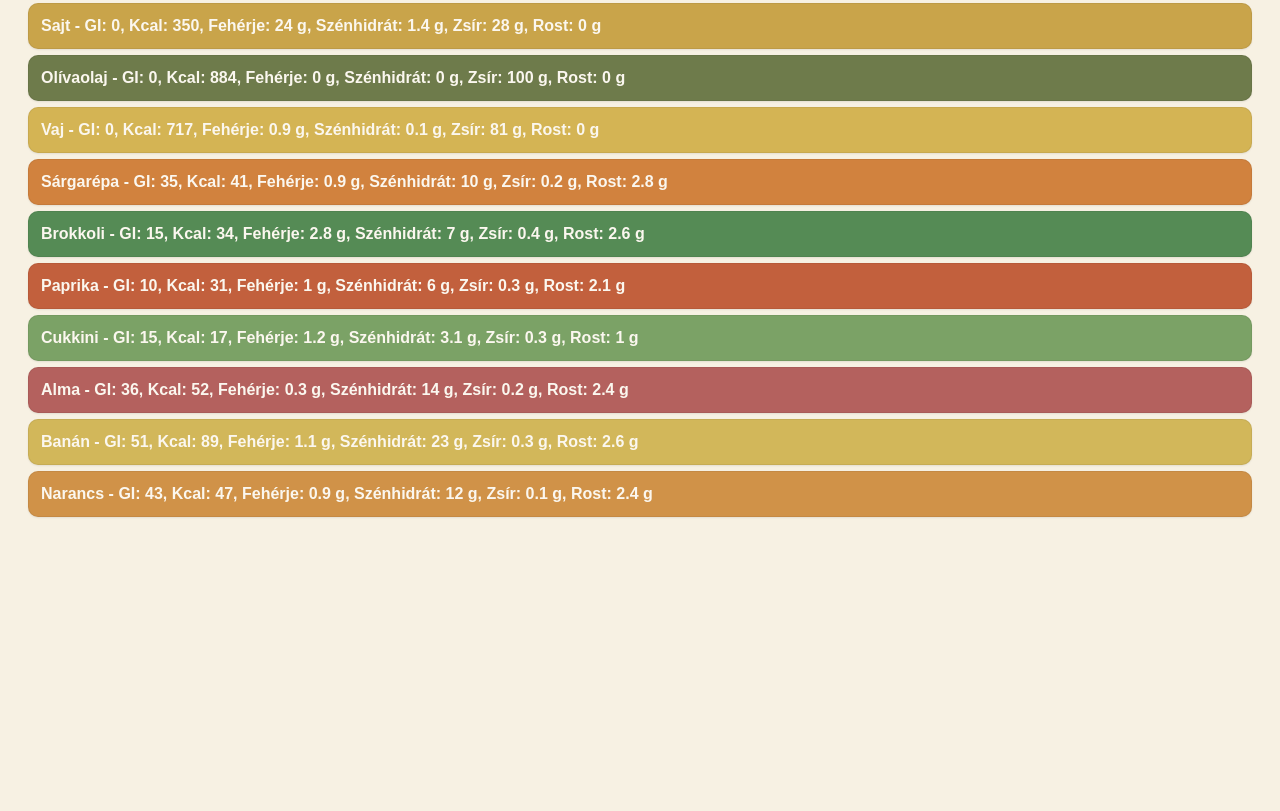
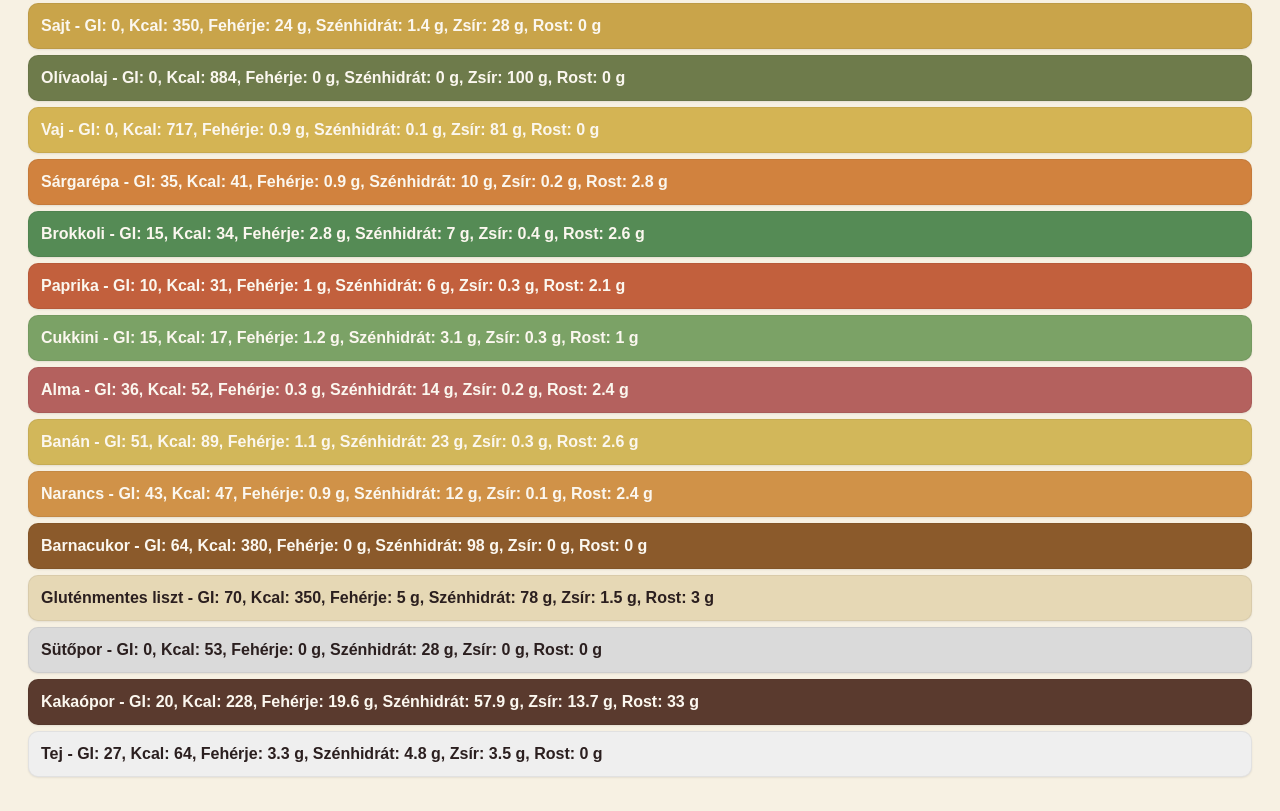
Before and after one commit to Intermedve/gluten-mentes-kajak, a plain HTML site: page index.html in a window 1280 px wide. Shown: the part 2253-3064 px from the top of the page. Before the commit the page ends 2804 px from the top, so only its background shows below. Drawn offline with Linux system fonts and the light colour scheme.

Commit message:
Added gluténmentes bögrés süti

```diff
--- a/index.html
+++ b/index.html
@@ -286,7 +286,12 @@
       "Cukkini": { gi: 15, kcal: 17, protein: 1.2, carbs: 3.1, fat: 0.3, fiber: 1, color: "#7BA266" },
       "Alma": { gi: 36, kcal: 52, protein: 0.3, carbs: 14, fat: 0.2, fiber: 2.4, color: "#B4615E" },
       "Banán": { gi: 51, kcal: 89, protein: 1.1, carbs: 23, fat: 0.3, fiber: 2.6, color: "#D2B75A" },
-      "Narancs": { gi: 43, kcal: 47, protein: 0.9, carbs: 12, fat: 0.1, fiber: 2.4, color: "#D09248" }
+      "Narancs": { gi: 43, kcal: 47, protein: 0.9, carbs: 12, fat: 0.1, fiber: 2.4, color: "#D09248" },
+      "Barnacukor": { gi: 64, kcal: 380, protein: 0, carbs: 98, fat: 0, fiber: 0, color: "#8B5A2B" },
+      "Gluténmentes liszt": { gi: 70, kcal: 350, protein: 5, carbs: 78, fat: 1.5, fiber: 3, color: "#E6D8B5" },
+      "Sütőpor": { gi: 0, kcal: 53, protein: 0, carbs: 28, fat: 0, fiber: 0, color: "#DADADA" },
+      "Kakaópor": { gi: 20, kcal: 228, protein: 19.6, carbs: 57.9, fat: 13.7, fiber: 33, color: "#5A3A2E" },
+      "Tej": { gi: 27, kcal: 64, protein: 3.3, carbs: 4.8, fat: 3.5, fiber: 0, color: "#EFEFEF" }
     };
 
     // → Új: alap gramm mennyiségek
@@ -296,7 +301,8 @@
       { name: "Hajdina zöldségekkel", needs: { "Hajdina": 200, "Sárgarépa": 150, "Brokkoli": 200, "Olívaolaj": 20 } },
       { name: "Quinoa saláta", needs: { "Quinoa": 200, "Paprika": 150, "Cukkini": 150, "Olívaolaj": 20 } },
       { name: "Kukoricamálé", needs: { "Kukoricaliszt": 250, "Tojás": 100, "Vaj": 80 } },
-      { name: "Kínai káposztás tojás", needs: {"Tojás": 200,"Lilakáposzta": 500, "Olívaolaj": 50}}
+      { name: "Kínai káposztás tojás", needs: {"Tojás": 200,"Lilakáposzta": 500, "Olívaolaj": 50}},
+      { name: "Gluténmentes bögrés süti", needs: {"Tojás": 60, "Barnacukor": 18, "Gluténmentes liszt": 20, "Sütőpor": 5, "Kakaópor": 4, "Tej": 22, "Olívaolaj": 13 }},
     ];
 
     const reverseSelect = document.getElementById("reverseSelect");
```
